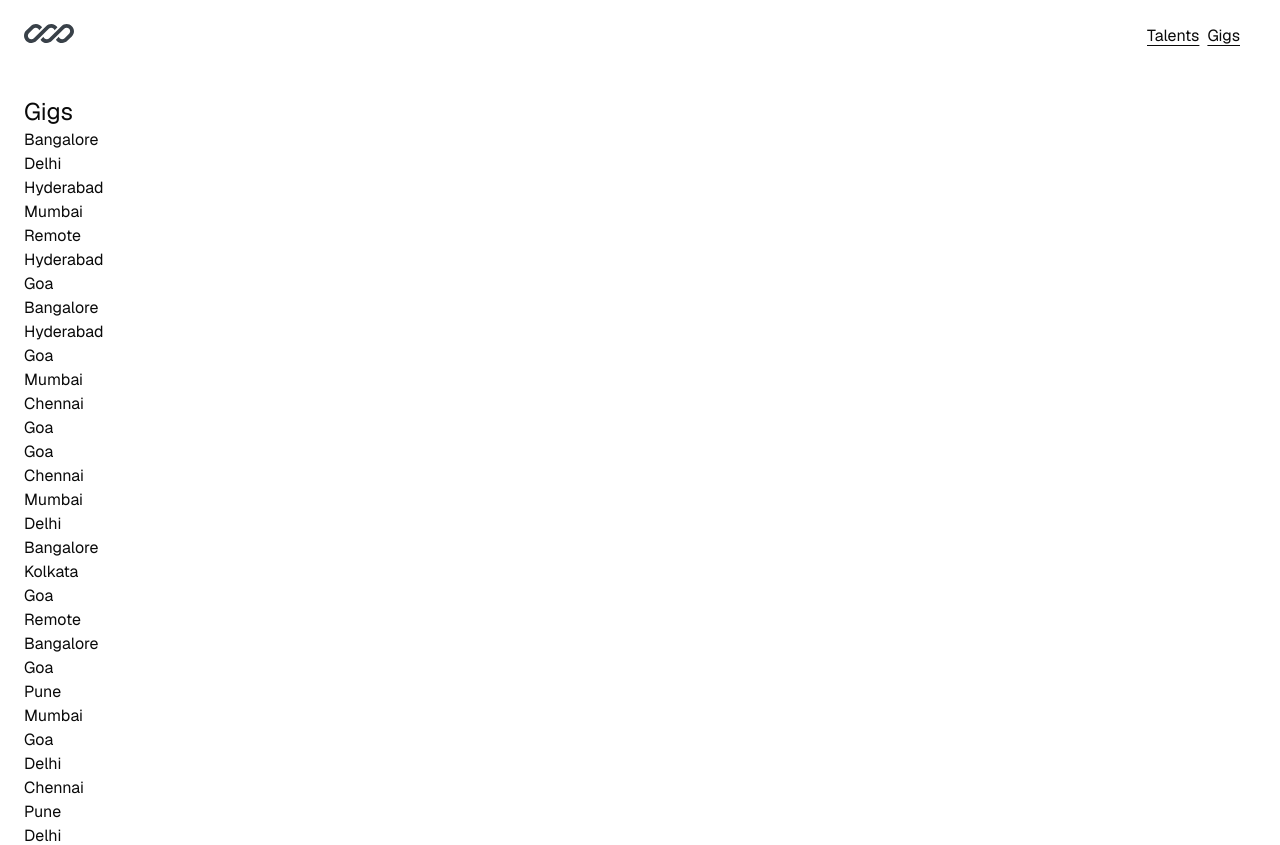
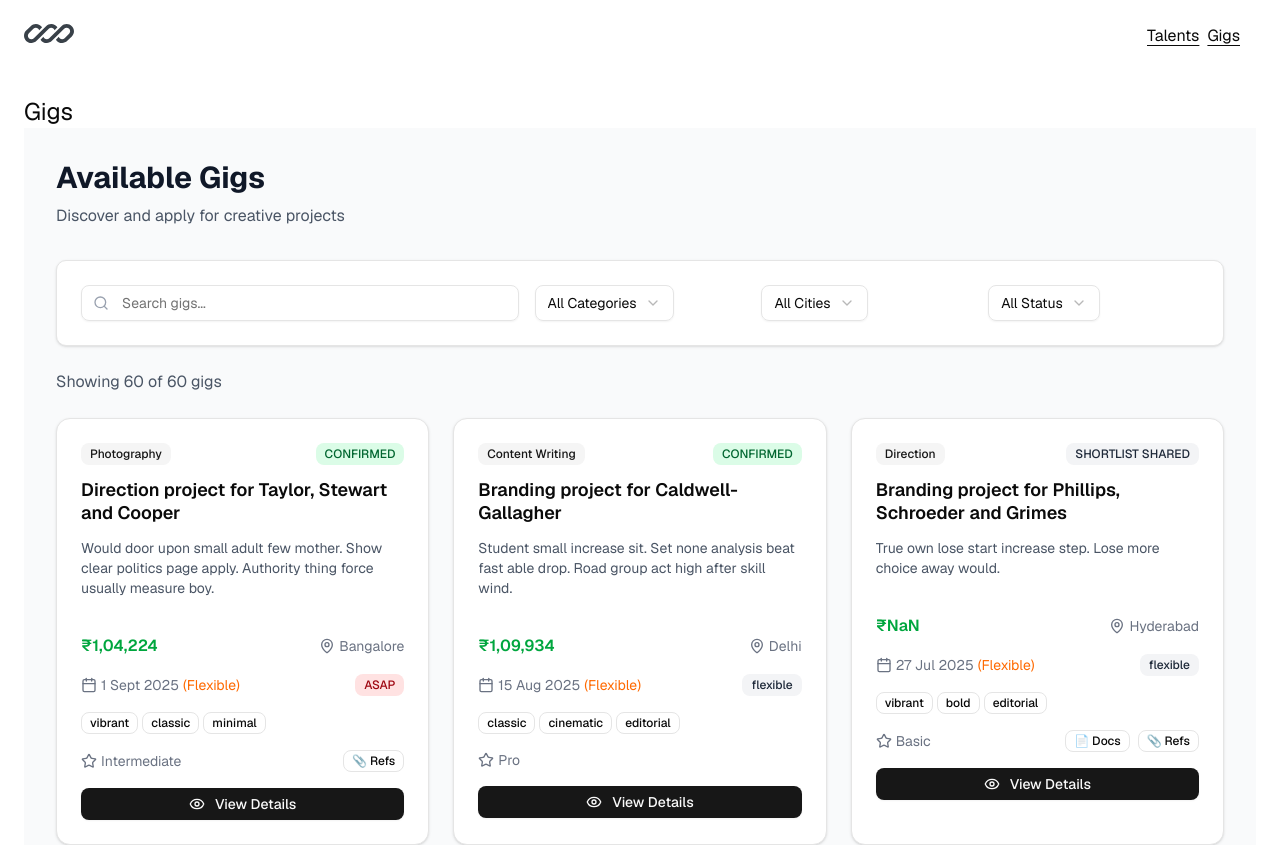
Before and after one commit to omkargarde/talent-matchmaking, a Next.js app: page /gigs in a window 1280 px wide. Shown: the top 845 px of the page. Built offline with nearby package versions, Linux system fonts and the light colour scheme.

Commit message:
gigs page working

```diff
--- a/src/components/custom/gigs/GigsGrid.tsx
+++ b/src/components/custom/gigs/GigsGrid.tsx
@@ -1,16 +1,276 @@
+"use client";
 import { useAppSelector } from "@/stores/store";
 import { getGigs } from "@/stores/gigs/gigsSlice";
+import { useState } from "react";
+import { Calendar, Eye, MapPin, Search, Star } from "lucide-react";
+import { Input } from "@/components/ui/input";
+import {
+  Select,
+  SelectContent,
+  SelectItem,
+  SelectTrigger,
+  SelectValue,
+} from "@/components/ui/select";
+import {
+  Card,
+  CardContent,
+  CardDescription,
+  CardHeader,
+  CardTitle,
+} from "@/components/ui/card";
+import { Badge } from "@/components/ui/badge";
+import { Button } from "@/components/ui/button";
 
 export default function GigsGrid() {
   const gigs = useAppSelector(getGigs);
 
+  const [searchTerm, setSearchTerm] = useState("");
+  const [selectedCategory, setSelectedCategory] = useState("all");
+  const [selectedCity, setSelectedCity] = useState("all");
+  const [selectedStatus, setSelectedStatus] = useState("all");
+
+  // Filter gigs based on search and filters
+  const filteredGigs = gigs.filter((gig) => {
+    const matchesSearch =
+      gig.title.toLowerCase().includes(searchTerm.toLowerCase()) ||
+      gig.brief_text.toLowerCase().includes(searchTerm.toLowerCase());
+    const matchesCategory =
+      selectedCategory === "all" || gig.category === selectedCategory;
+    const matchesCity = selectedCity === "all" || gig.city === selectedCity;
+    const matchesStatus =
+      selectedStatus === "all" || gig.status === selectedStatus;
+
+    return matchesSearch && matchesCategory && matchesCity && matchesStatus;
+  });
+
+  const getStatusColor = (status: string) => {
+    switch (status) {
+      case "confirmed":
+        return "bg-green-100 text-green-800 hover:bg-green-200";
+      case "open":
+        return "bg-blue-100 text-blue-800 hover:bg-blue-200";
+      case "in_progress":
+        return "bg-yellow-100 text-yellow-800 hover:bg-yellow-200";
+      default:
+        return "bg-gray-100 text-gray-800 hover:bg-gray-200";
+    }
+  };
+
+  const getUrgencyColor = (urgency: string) => {
+    switch (urgency) {
+      case "ASAP":
+        return "bg-red-100 text-red-800 hover:bg-red-200";
+      case "Medium":
+        return "bg-orange-100 text-orange-800 hover:bg-orange-200";
+      case "Low":
+        return "bg-gray-100 text-gray-800 hover:bg-gray-200";
+      default:
+        return "bg-gray-100 text-gray-800 hover:bg-gray-200";
+    }
+  };
+
+  const formatCurrency = (amount: number) => {
+    return new Intl.NumberFormat("en-IN", {
+      style: "currency",
+      currency: "INR",
+      maximumFractionDigits: 0,
+    }).format(amount);
+  };
+
+  const formatDate = (dateString: string | number | Date) => {
+    return new Date(dateString).toLocaleDateString("en-IN", {
+      day: "numeric",
+      month: "short",
+      year: "numeric",
+    });
+  };
+
   return (
-    <>
-      {gigs.map((gig) => (
-        <div key={gig.id} className="gigs-grid">
-          {gig.city}
+    <div className="min-h-screen bg-gray-50 py-8">
+      <div className="mx-auto max-w-7xl px-4 sm:px-6 lg:px-8">
+        {/* Header */}
+        <div className="mb-8">
+          <h1 className="mb-2 text-3xl font-bold text-gray-900">
+            Available Gigs
+          </h1>
+          <p className="text-gray-600">
+            Discover and apply for creative projects
+          </p>
         </div>
-      ))}
-    </>
+
+        {/* Filters */}
+        <div className="mb-6 rounded-lg border bg-white p-6 shadow-sm">
+          <div className="grid grid-cols-1 gap-4 md:grid-cols-2 lg:grid-cols-5">
+            <div className="lg:col-span-2">
+              <div className="relative">
+                <Search className="absolute top-1/2 left-3 h-4 w-4 -translate-y-1/2 transform text-gray-400" />
+                <Input
+                  placeholder="Search gigs..."
+                  value={searchTerm}
+                  onChange={(e) => setSearchTerm(e.target.value)}
+                  className="pl-10"
+                />
+              </div>
+            </div>
+            <Select
+              value={selectedCategory}
+              onValueChange={setSelectedCategory}
+            >
+              <SelectTrigger>
+                <SelectValue placeholder="Category" />
+              </SelectTrigger>
+              <SelectContent>
+                <SelectItem value="all">All Categories</SelectItem>
+                <SelectItem value="Photography">Photography</SelectItem>
+                <SelectItem value="Design">Design</SelectItem>
+                <SelectItem value="Writing">Writing</SelectItem>
+              </SelectContent>
+            </Select>
+            <Select value={selectedCity} onValueChange={setSelectedCity}>
+              <SelectTrigger>
+                <SelectValue placeholder="City" />
+              </SelectTrigger>
+              <SelectContent>
+                <SelectItem value="all">All Cities</SelectItem>
+                <SelectItem value="Bangalore">Bangalore</SelectItem>
+                <SelectItem value="Mumbai">Mumbai</SelectItem>
+                <SelectItem value="Delhi">Delhi</SelectItem>
+              </SelectContent>
+            </Select>
+            <Select value={selectedStatus} onValueChange={setSelectedStatus}>
+              <SelectTrigger>
+                <SelectValue placeholder="Status" />
+              </SelectTrigger>
+              <SelectContent>
+                <SelectItem value="all">All Status</SelectItem>
+                <SelectItem value="open">Open</SelectItem>
+                <SelectItem value="confirmed">Confirmed</SelectItem>
+                <SelectItem value="in_progress">In Progress</SelectItem>
+              </SelectContent>
+            </Select>
+          </div>
+        </div>
+
+        {/* Results Count */}
+        <div className="mb-6">
+          <p className="text-gray-600">
+            Showing {filteredGigs.length} of {gigs.length} gigs
+          </p>
+        </div>
+
+        {/* Gigs Grid */}
+        <div className="grid grid-cols-1 gap-6 lg:grid-cols-2 xl:grid-cols-3">
+          {filteredGigs.map((gig) => (
+            <Card
+              key={gig.id}
+              className="bg-white transition-shadow duration-200 hover:shadow-lg"
+            >
+              <CardHeader className="pb-3">
+                <div className="mb-2 flex items-start justify-between">
+                  <Badge variant="secondary" className="text-xs">
+                    {gig.category}
+                  </Badge>
+                  <Badge className={`text-xs ${getStatusColor(gig.status)}`}>
+                    {gig.status.replace("_", " ").toUpperCase()}
+                  </Badge>
+                </div>
+                <CardTitle className="line-clamp-2 text-lg leading-tight font-semibold">
+                  {gig.title}
+                </CardTitle>
+                <CardDescription className="mt-2 line-clamp-3 text-sm text-gray-600">
+                  {gig.brief_text}
+                </CardDescription>
+              </CardHeader>
+
+              <CardContent className="pt-0">
+                {/* Budget and Location */}
+                <div className="mb-4 flex items-center justify-between">
+                  <div className="flex items-center text-gray-700">
+                    <span className="font-semibold text-green-600">
+                      {formatCurrency(+gig.budget)}
+                    </span>
+                  </div>
+                  <div className="flex items-center text-sm text-gray-500">
+                    <MapPin className="mr-1 h-4 w-4" />
+                    <span>{gig.city}</span>
+                  </div>
+                </div>
+
+                {/* Date and Urgency */}
+                <div className="mb-4 flex items-center justify-between">
+                  <div className="flex items-center text-sm text-gray-500">
+                    <Calendar className="mr-1 h-4 w-4" />
+                    <span>{formatDate(gig.start_date)}</span>
+                    {!gig.is_date_fixed && (
+                      <span className="ml-1 text-orange-500">(Flexible)</span>
+                    )}
+                  </div>
+                  <Badge className={`text-xs ${getUrgencyColor(gig.urgency)}`}>
+                    {gig.urgency}
+                  </Badge>
+                </div>
+
+                {/* Style Tags */}
+                <div className="mb-4 flex flex-wrap gap-1">
+                  {gig.style_tags.map((tag, index) => (
+                    <Badge key={index} variant="outline" className="text-xs">
+                      {tag}
+                    </Badge>
+                  ))}
+                </div>
+
+                {/* Expectation Level and Indicators */}
+                <div className="mb-4 flex items-center justify-between">
+                  <div className="flex items-center text-sm text-gray-500">
+                    <Star className="mr-1 h-4 w-4" />
+                    <span className="capitalize">{gig.expectation_level}</span>
+                  </div>
+                  <div className="flex items-center gap-2 text-xs text-gray-500">
+                    {gig.has_docs && (
+                      <Badge variant="outline" className="text-xs">
+                        📄 Docs
+                      </Badge>
+                    )}
+                    {gig.references_given && (
+                      <Badge variant="outline" className="text-xs">
+                        📎 Refs
+                      </Badge>
+                    )}
+                  </div>
+                </div>
+
+                {/* Action Buttons */}
+                <div className="flex gap-2">
+                  <Button className="flex-1" size="sm">
+                    <Eye className="mr-1 h-4 w-4" />
+                    View Details
+                  </Button>
+                  {gig.status === "open" && (
+                    <Button variant="outline" size="sm">
+                      Apply
+                    </Button>
+                  )}
+                </div>
+              </CardContent>
+            </Card>
+          ))}
+        </div>
+
+        {/* Empty State */}
+        {filteredGigs.length === 0 && (
+          <div className="py-12 text-center">
+            <div className="mb-4 text-gray-400">
+              <Search className="mx-auto h-12 w-12" />
+            </div>
+            <h3 className="mb-2 text-lg font-medium text-gray-900">
+              No gigs found
+            </h3>
+            <p className="text-gray-600">
+              Try adjusting your search criteria or filters
+            </p>
+          </div>
+        )}
+      </div>
+    </div>
   );
 }
```
